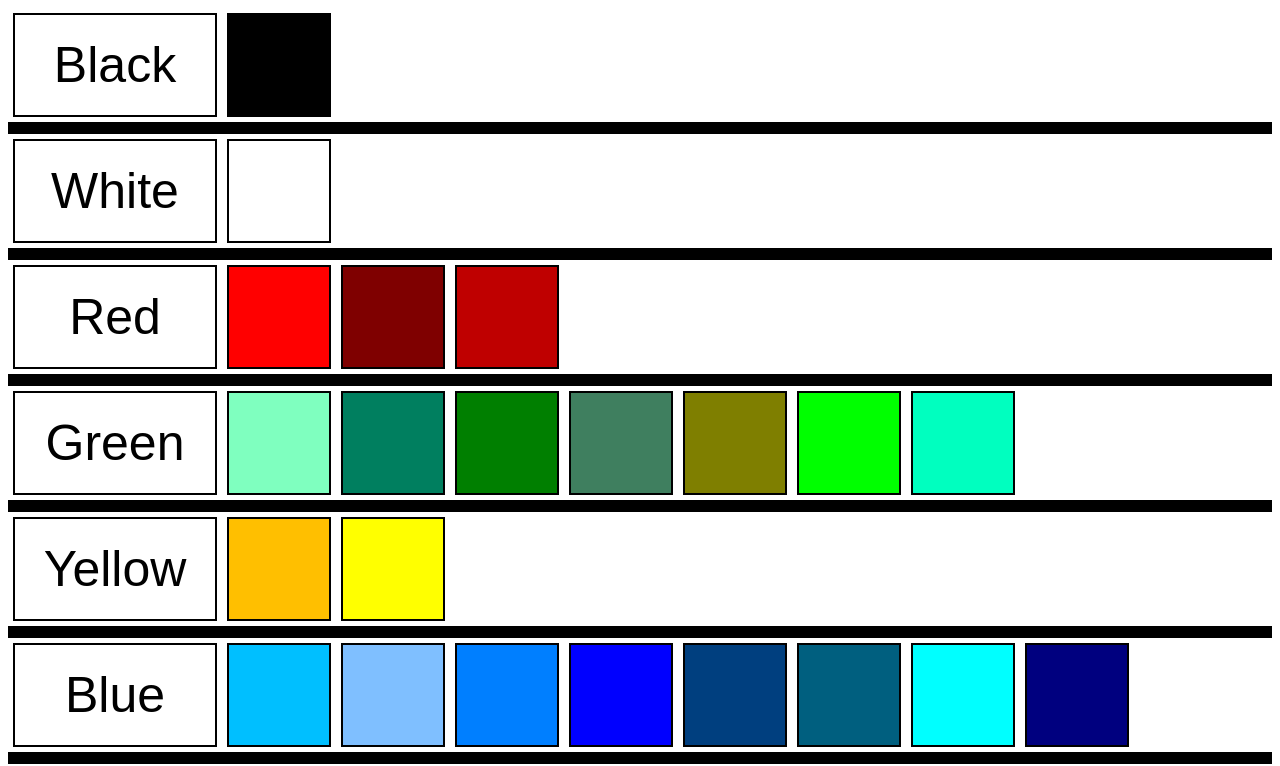
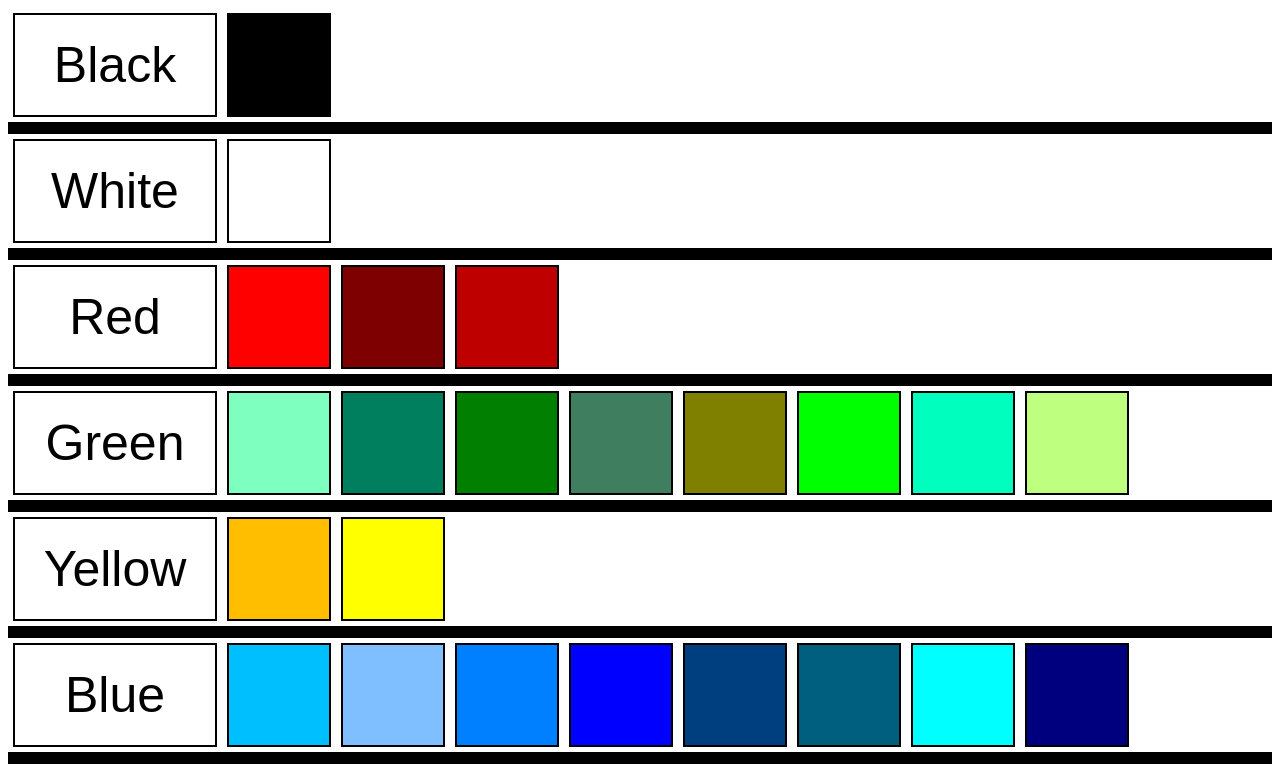
Before and after one commit to jmbharish-ai/Colors-Display, a plain HTML site: page index.html in a window 1280 px wide. Shown: the top 766 px of the page. Drawn offline with Linux system fonts and the light colour scheme.

Commit message:
Update index.html

```diff
--- a/index.html
+++ b/index.html
@@ -70,7 +70,8 @@
                     "rgb(63, 127, 95)",
                     "rgb(127, 127, 0)",
                     "rgb(0, 255, 0)",
-                    "rgb(0, 255, 191)"
+                    "rgb(0, 255, 191)",
+                    "rgb(191, 255, 127)"
                 ],
                 [ // yellow
                     "rgb(255, 191, 0)",
```
